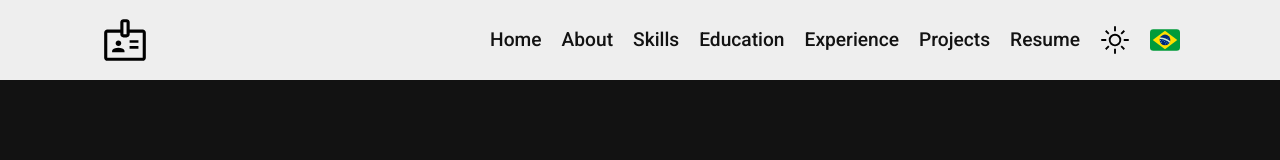
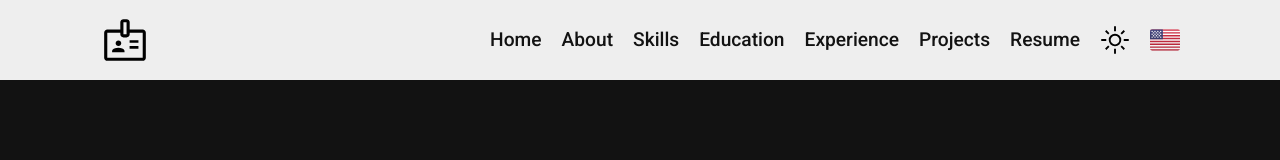
Before and after one commit to felizardo27/portfolio, a React (Vite) app: page / in a window 1280 px wide. Shown: the top 160 px of the page. Built offline with nearby package versions, Linux system fonts and the light colour scheme.

Commit message:
fix: icon flag on navbar

```diff
--- a/src/components/Navbar/index.tsx
+++ b/src/components/Navbar/index.tsx
@@ -74,11 +74,11 @@ export function Navbar() {
       <Menu>
         <RenderMenuItems />
         <Icon onClick={toggleTheme} src={theme === 'dark' ? icons.sunIcon : icons.moonIcon} />
-        <Icon onClick={toggleLanguage} src={language === 'enUs' ? icons.brazilFlagIcon : icons.usaFlagIcon} />
+        <Icon onClick={toggleLanguage} src={language === 'ptBr' ? icons.brazilFlagIcon : icons.usaFlagIcon} />
       </Menu>
       <MenuMobile>
         <IconLogo onClick={toggleMenuMobile} src={icons.menuIcon} style={{ cursor: 'pointer' }} />
-        <Icon onClick={toggleLanguage} src={language === 'enUs' ? icons.brazilFlagIcon : icons.usaFlagIcon} />
+        <Icon onClick={toggleLanguage} src={language === 'ptBr' ? icons.brazilFlagIcon : icons.usaFlagIcon} />
       </MenuMobile>
       <ContainerItems menuOpen={menuOpen}>
         <RenderMenuItems />
```
